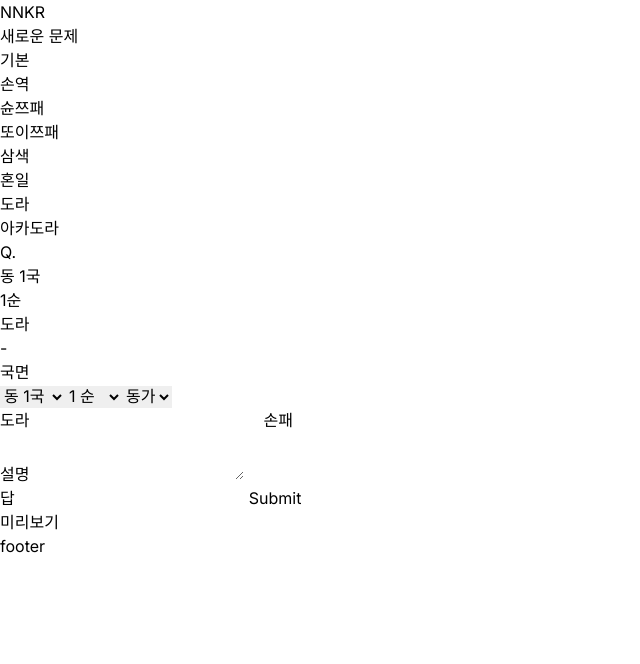
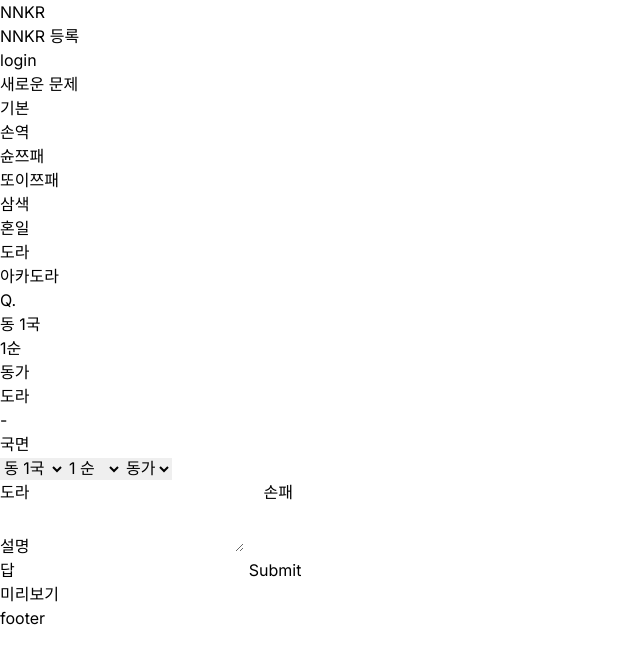
Before and after one commit to choyj2012/nnkr, a Next.js app: page /questions/add in a window 1280 px wide. Shown: the top 664 px of the page, without its empty margins (0-640 px from the left). Built offline with nearby package versions, Linux system fonts and the light colour scheme.

Commit message:
css, type.d 수정

```diff
--- a/components/Card/card.tsx
+++ b/components/Card/card.tsx
@@ -14,6 +14,7 @@ export default function Card({ q, selecthai }: { q: Question, selecthai?: boolea
         <div className="min-w-[8%] mr-4">Q. {q.id}</div>
         <div>{q.kyokumen}국</div>
         <div>{q.junme}순</div>
+        <div>{q.jikaze}가</div>
         <div>도라</div>
         <HaiComponent hai={q.dora} width="w-[5%]" height="h-auto" />
       </div>
--- a/components/Card/hai.tsx
+++ b/components/Card/hai.tsx
@@ -1,7 +1,7 @@
 import { Hai } from "@/lib/types";
 import Image from "next/image";
 
-export default function HaiComponent({hai, width, height} : {hai: Hai | '?', width: string, height: string}) {
+export default function HaiComponent({hai, width, height} : {hai: Hai, width: string, height: string}) {
 
   return (
     <div className={`${width} ${height} relative inline-block`}>
@@ -12,7 +12,7 @@ export default function HaiComponent({hai, width, height} : {hai: Hai | '?', wid
         height={0}
         className="w-full h-auto border md:border-2 border-black rounded-[15%] box-border"
       />
-      <div className="w-full h-full absolute top-0 p-[5%]">
+      <div className="w-full h-full absolute top-0 p-[7%]">
         <Image
           src={`/img/${hai === '?' ? 'Blank' : hai}.svg`}
           alt={hai}
--- a/components/Header/header.tsx
+++ b/components/Header/header.tsx
@@ -7,6 +7,11 @@ export default function Header() {
         <Link href={'/'}>
           <div className="text-[4rem] font-bold cursor-pointer">NNKR</div>
         </Link>
+      </div>
+      <div className="flex flex-row-reverse gap-4
+        *:font-semibold *:underline *:underline-offset-4">
+        <div>NNKR 등록</div>
+        <div>login</div>
       </div>
       <div
         className="flex flex-row flex-nowrap overflow-x-auto justify-around
```
Also changed, not shown: lib/mock.ts (+7 -0 lines), lib/types.d.ts (+5 -3 lines).
